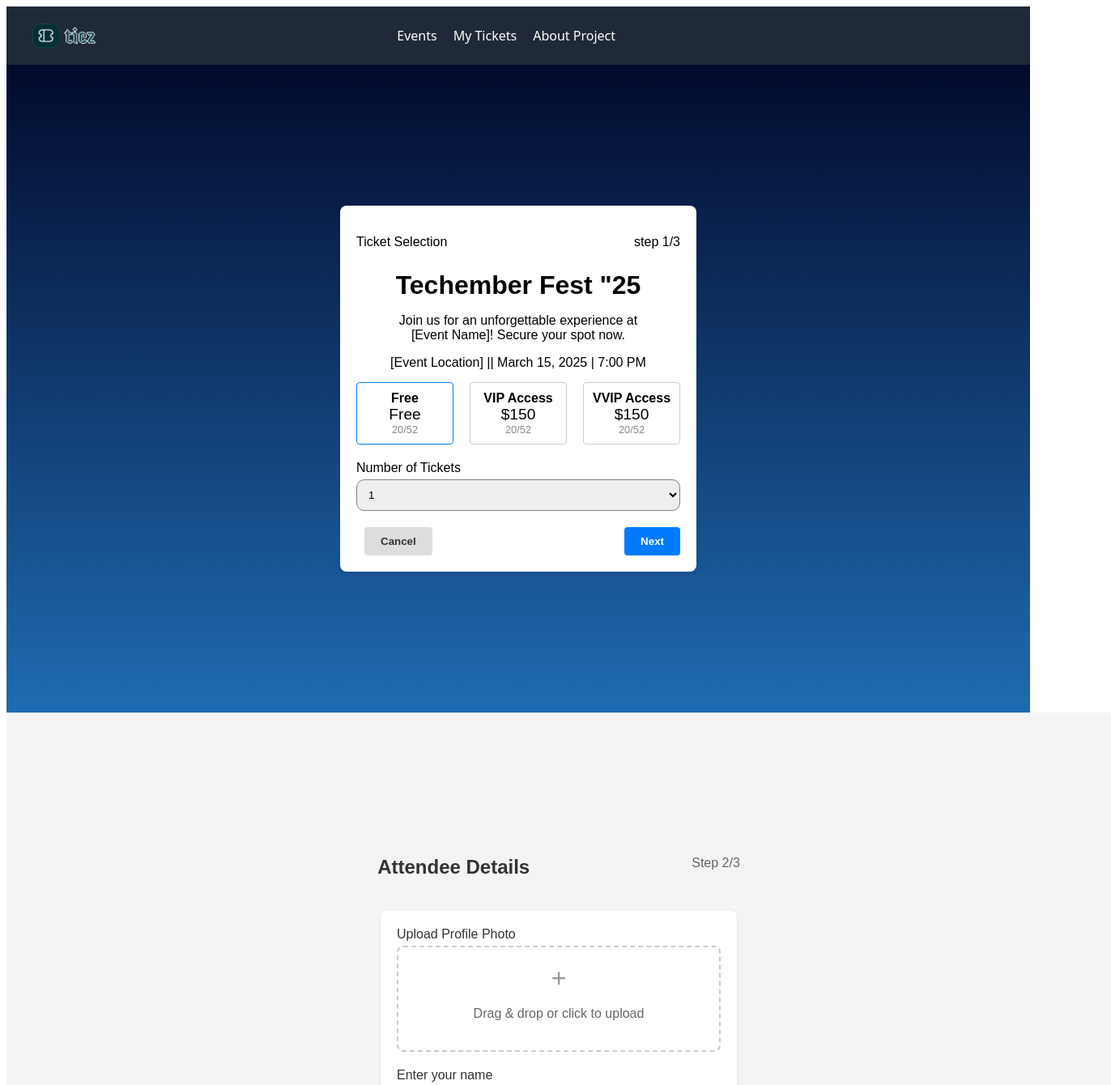
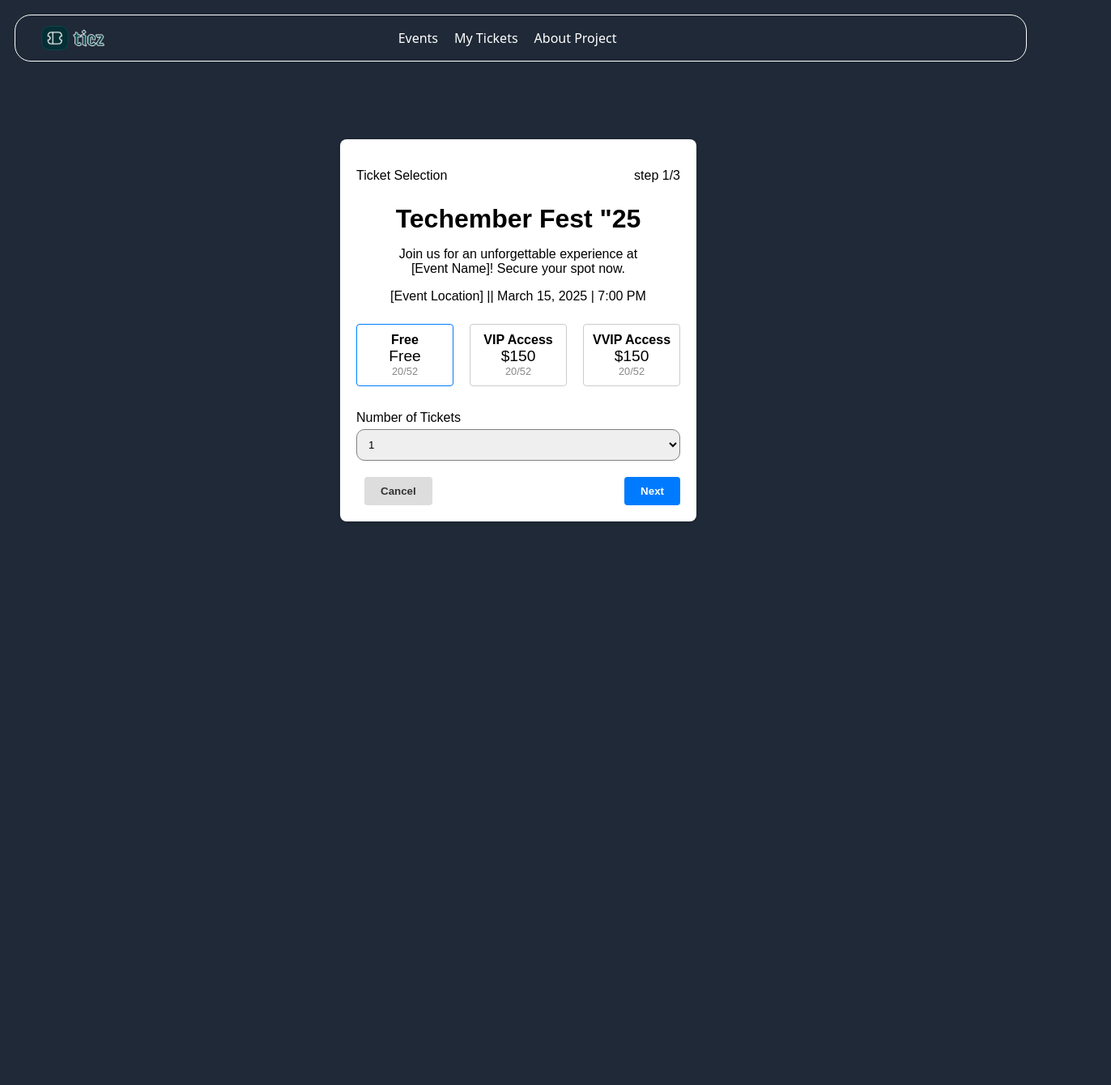
Before and after one commit to DavidManiIbrahim/hng12-stage2-event-ticketing-system, a React app: page / in a window 1280 px wide. Shown: the top 1340 px of the page at 81% size, 1372 px wide, since content can reach past the window. After the commit the page ends 816 px from the top, so only its background shows below. Built offline with nearby package versions, Linux system fonts and the light colour scheme; the HTML template or start-up script is replaced by a standard one.

Commit message:
old commit

```diff
--- a/src/App.css
+++ b/src/App.css
@@ -1,3 +1,5 @@
 body{
+    background-color: #1f2937;
+    overflow-x: hidden;
     font-family: system-ui, -apple-system, BlinkMacSystemFont, 'Segoe UI', Roboto, Oxygen, Ubuntu, Cantarell, 'Open Sans', 'Helvetica Neue', sans-serif;
 }
--- a/src/App.jsx
+++ b/src/App.jsx
@@ -1,6 +1,7 @@
 import React from 'react';
 import TicketSelection from './Components/TicketSelection';
 import './App.css';
+import { Routes, Route } from "react-router-dom"
 import AttendeeDetails from './Components/AttendeeDetails';
 import TicketConfirmation from './Components/TicketConfirmation';
 import Navbar from './Components/Navbar';
@@ -9,9 +10,14 @@ function App() {
   return (
     <div className="app">
       <Navbar />
-      <TicketSelection />
-      <AttendeeDetails />
-      <TicketConfirmation />
+      <Routes>
+        <Route path='/' element={<TicketSelection />} />
+        <Route path='/tickets' element={<TicketConfirmation />} />
+        {/* <Route path='/about-project' element={} /> */}
+      </Routes>
+      {/* <TicketSelection /> */}
+      {/* <AttendeeDetails /> */}
+      {/* <TicketConfirmation /> */}
     </div>
   );
 }
--- a/src/Components/AttendeeDetails.jsx
+++ b/src/Components/AttendeeDetails.jsx
@@ -22,12 +22,12 @@ const AttendeeDetails = () => {
 
   return (
     <div className="container">
+      <form onSubmit={handleSubmit}>
+        <div className="upload-area">
       <div className="header">
         <h2>Attendee Details</h2>
         <p className='step'>Step 2/3</p>
       </div>
-      <form onSubmit={handleSubmit}>
-        <div className="upload-area">
           <label htmlFor="profilePhoto">Upload Profile Photo</label>
           <div className="upload-box">
             <input
--- a/src/Components/Navbar.jsx
+++ b/src/Components/Navbar.jsx
@@ -1,4 +1,5 @@
 import React from 'react';
+import { Link } from "react-router-dom"
 import logo from "../assets/logo.png"
 import './Styles/Navbar.css';
 
@@ -19,13 +20,13 @@ const Navbar = () => {
 
             </li>
             <li className="nav-item">
-              <a href="#" className="nav-link">Events</a>
+              <Link to="/" href="#" className="nav-link">Events</Link>
             </li>
             <li className="nav-item">
-              <a href="#" className="nav-link">My Tickets</a>
+              <Link to="/tickets" className="nav-link">My Tickets</Link>
             </li>
             <li className="nav-item">
-              <a href="#" className="nav-link">About Project</a>
+              <Link to="/about" className="nav-link">About Project</Link>
             </li>
           </ul>
           {/* <button className="my-tickets-btn">My Tickets →</button> */}
--- a/src/Components/Styles/AttendeeDetails.css
+++ b/src/Components/Styles/AttendeeDetails.css
@@ -8,8 +8,9 @@
     min-height: 100vh;
     padding: 50px;
     min-width: 100%;
+    color: #fff;
     font-family: sans-serif;
-    background-color: #f4f4f4;
+    /* background-color: #f4f4f4;  */
   }
 
   .header {
@@ -21,7 +22,7 @@
 
   .header h2 {
     color: #333;
-    margin-right: 200px;
+    /* margin-right: 200px; */
   }
 
   .header p {
--- a/src/Components/Styles/Navbar.css
+++ b/src/Components/Styles/Navbar.css
@@ -1,8 +1,13 @@
 
 .navbar {
+  margin:10px;
+  width: 95%;
+  z-index: 10;
+  border-radius: 20px;
+  border: 1px solid white;
     background-color: #1f2937;
     padding: 1rem;
-    /* display: fixed; */
+    position: fixed;
     color: white;
   }
 
@@ -11,7 +16,7 @@
     justify-content: space-between;
     align-items: center;
     max-width: 1200px;
-    height: 5vh;
+    height: 3vh;
     margin: 0 auto;
     padding: 0 1rem;
   }
@@ -106,8 +111,13 @@
   }
 
   @media (max-width: 768px) {
+    .navbar{
+      margin:10px;
+
+    }
     .navbar-nav {
       display: none;
+
       flex-direction: column;
       position: absolute;
       top: 60px;
--- a/src/Components/Styles/TicketConfirmation.css
+++ b/src/Components/Styles/TicketConfirmation.css
@@ -7,7 +7,7 @@
     align-items: center;
     min-height: 100vh;
     min-width: 100%;
-    background-color: #f0f0f0;
+    /* background-color: #f0f0f0;  */
     font-family: sans-serif;
   }
 
--- a/src/Components/Styles/TicketSelection.css
+++ b/src/Components/Styles/TicketSelection.css
@@ -6,8 +6,9 @@
   display: flex;
   justify-content: center;
   align-items: center;
+  position: relative;
   min-height: 100vh;
-  background-image: linear-gradient(to bottom, #020a2c, #1f6bb2);
+  /* background-image: linear-gradient(to bottom, #020a2c, #1f6bb2); */
   /* background-color: #f0f0f0;  */
   font-family: sans-serif;
 }
@@ -39,6 +40,7 @@
 
 .ticket-types {
   display: flex;
+  flex-direction: column;
   gap: 20px;
   justify-content: space-between;
   margin-bottom: 20px;
@@ -110,3 +112,17 @@ select, #numTickets{
   background-color: #007bff;
   color: #fff;
 }
+
+@media (min-width: 500px) {
+  .ticket-types {
+    flex-direction: row;
+  }
+
+  .ticket-type{
+    align-items: center;
+    width: 50%;
+    justify-content: center;
+    margin: 10px auto;
+
+  }
+}
--- a/src/Components/TicketSelection.jsx
+++ b/src/Components/TicketSelection.jsx
@@ -67,7 +67,7 @@ const TicketSelection = () => {
             value={numTickets}
             onChange={handleNumTicketsChange}
           >
-            {[...Array(10)].map((_, i) => (
+            {[...Array(5)].map((_, i) => (
               <option key={i + 1} value={i + 1}>
                 {i + 1}
               </option>
```
